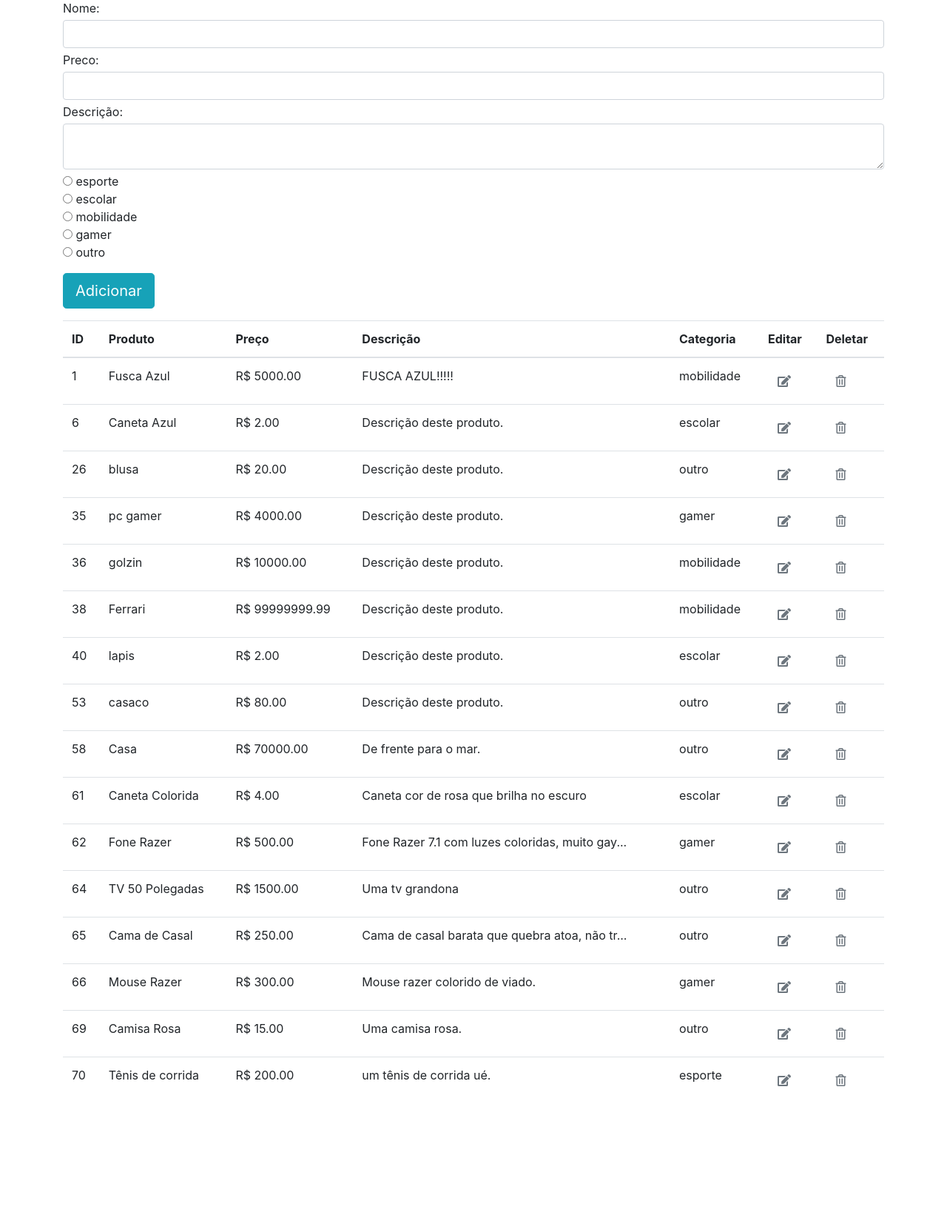
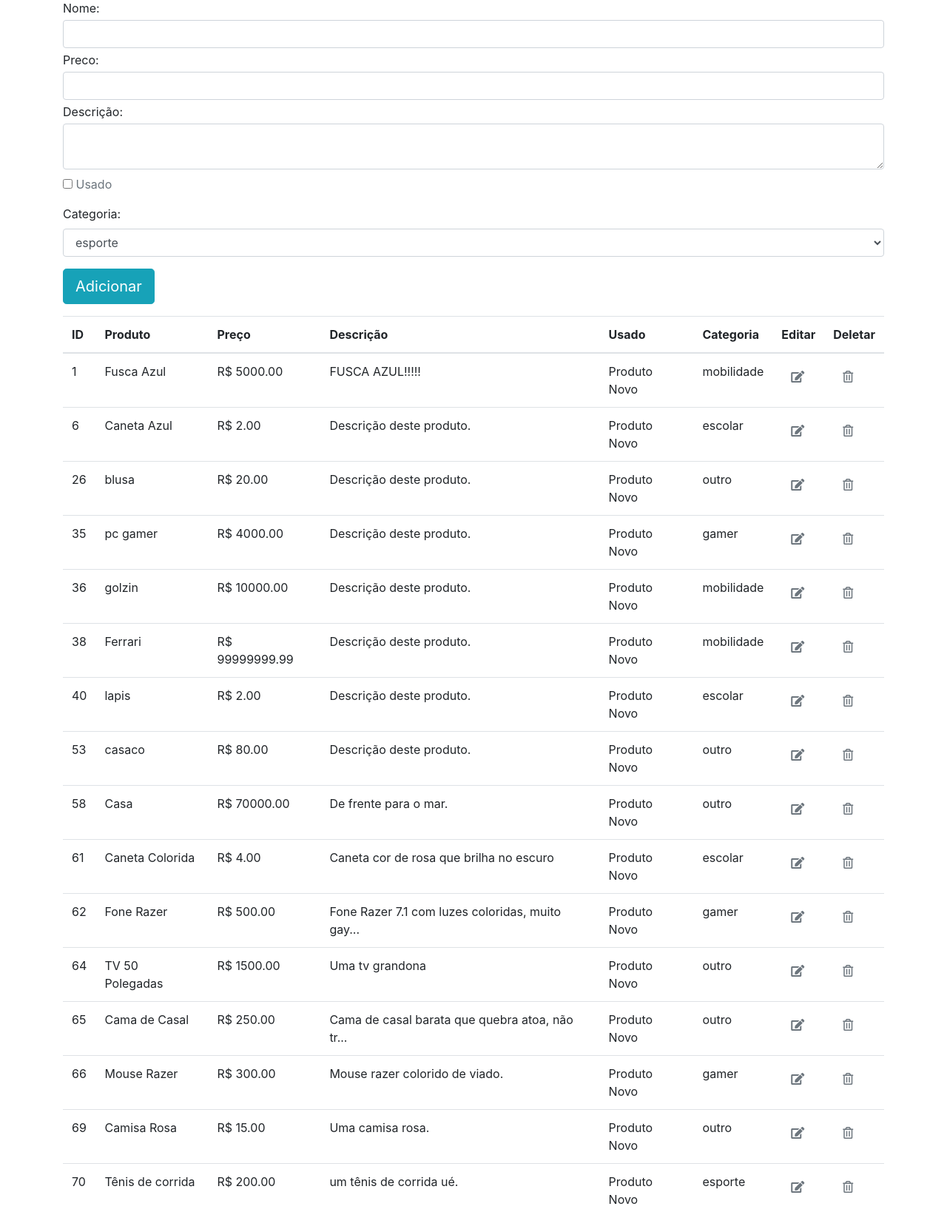
Before and after one commit to wkiane/product-management-system, a PHP site: page /alura/ in a window 1280 px wide. Shown: the part 137-1798 px from the top of the page at 74% size. Before the commit the page ends 1605 px from the top, so only its background shows below. Run offline with PHP 8.4, Linux system fonts and the light colour scheme; a user stored in the database is signed in; data comes from the database, SQL or seed files in the repository; data that the repository does not hold is empty; some libraries are stand-ins or nearby versions.

Commit message:
Add files via upload

```diff
--- a/classes/Categoria.php
+++ b/classes/Categoria.php
@@ -8,4 +8,8 @@
             $stmt->execute();
             return $stmt->fetchAll();
         }
+
+        public function radioButtonSelected() {
+
+        }
 	}
--- a/classes/Produto.php
+++ b/classes/Produto.php
@@ -6,6 +6,7 @@
 		private $nome;
 		private $preco;
 		private $descricao;
+		private $usado;
 		private $categoria_id;
 
 		// funcoes ligadas ao bd
@@ -26,23 +27,29 @@
 			$this->categoria_id = $categoria_id;
 		}
 
+		public function setUsado($usado) {
+			$this->usado = $usado;
+		}
+
 		public function insert() {
-			$sql = "INSERT INTO $this->table (nome, preco, descricao, categoria_id) VALUES (:nome, :preco, :descricao, :categoria_id)";
+			$sql = "INSERT INTO $this->table (nome, preco, descricao, categoria_id, usado) VALUES (:nome, :preco, :descricao, :categoria_id, :usado)";
+			$stmt = DB::prepare($sql);
+			$stmt->bindParam(':nome', $this->nome);
+			$stmt->bindParam(':preco', $this->preco);
+			$stmt->bindParam(':descricao', $this->descricao);
+			$stmt->bindParam(':usado', $this->usado);
+			$stmt->bindParam(':categoria_id', $this->categoria_id);
+			return $stmt->execute();
+		}
+
+		public function update($id) {
+			$sql = "UPDATE $this->table SET nome = :nome, preco = :preco, descricao = :descricao, usado = :usado, categoria_id = :categoria_id WHERE id = :id";
 			$stmt = DB::prepare($sql);
 			$stmt->bindParam(':nome', $this->nome);
 			$stmt->bindParam(':preco', $this->preco);
 			$stmt->bindParam(':descricao', $this->descricao);
 			$stmt->bindParam(':categoria_id', $this->categoria_id);
-			return $stmt->execute();
-		}
-
-		public function update($id) {
-			$sql = "UPDATE $this->table SET nome = :nome, preco = :preco, descricao = :descricao, categoria_id = :categoria_id WHERE id = :id";
-			$stmt = DB::prepare($sql);
-			$stmt->bindParam(':nome', $this->nome);
-			$stmt->bindParam(':preco', $this->preco);
-			$stmt->bindParam(':descricao', $this->descricao);
-			$stmt->bindParam(':categoria_id', $this->categoria_id);
+			$stmt->bindParam(':usado', $this->usado);
 			$stmt->bindParam(':id', $id);
 			return $stmt->execute();
 		}
@@ -55,21 +62,24 @@
         }
 
 		// funcoes ligadas a interface
-		public function editarProduto($nome, $preco, $descricao, $categoria_id, $id) {
+		public function editarProduto($nome, $preco, $descricao, $categoria_id, $usado, $id) {
 			$this->setNome($nome);
 		    $this->setPreco($preco);
 		    $this->setDescricao($descricao);
 		    $this->setCategoria($categoria_id);
+		    $this->setUsado($usado);
 		    $this->update($id);
 		}
 
-		public function addProduto($nome, $preco, $descricao, $categoria_id) {
+		public function addProduto($nome, $preco, $descricao, $categoria_id, $usado) {
 			$this->setNome($nome);
 	        $this->setPreco($preco);
 	        $this->setDescricao($descricao);
 	        $this->setCategoria($categoria_id);
+	        $this->setUsado($usado);
 	        if($this->insert()) {
 	            header("Location: index.php?added=true");
+	            die();
 	        };
 		}
 	};
--- a/index.php
+++ b/index.php
@@ -30,8 +30,12 @@
 		    $preco = $_POST['preco'];
 		    $descricao = $_POST['descricao'];
 		    $categoria_id = $_POST['categoria_id'];
-		    array_key_exists('gender', $_POST);
-		    $produto->editarProduto($nome, $preco, $descricao, $categoria_id, $id);
+		    if(isset($_POST['usado'])) {
+				$usado = true;
+			} else {
+				$usado = false;
+			};
+		    $produto->editarProduto($nome, $preco, $descricao, $categoria_id, $usado, $id);
 	endif;
 	?>
  	<div class="container">
@@ -46,18 +50,28 @@
 	            		$preco = $_POST['preco'];
 	            		$descricao = $_POST['descricao'];
 	            		$categoria_id = $_POST['categoria_id'];
-	            		$produto->addProduto($nome, $preco, $descricao, $categoria_id);
+	            		 if(isset($_POST['usado'])) {
+							$usado = true;
+						} else {
+							$usado = false;
+						};
+	            		$produto->addProduto($nome, $preco, $descricao, $categoria_id, $usado);
 	 				}
 	 			?>
 	 			<h1 class="font-weight-light">Adicionar Produto</h1>
 	 			<form method="POST" class="form">
 	 				Nome: <input class="form-control my-1" type="text" name="nome">
 	 				Preco: <input class="form-control my-1" type="number" name="preco">
-	 				Descrição: <textarea class="form-control my-1" name="descricao"></textarea>
-	 				<?php foreach($categoria->findAll() as $categorias => $categoria) : ?>
-						<input type="radio" name="categoria_id" value="<?=$categoria->id?>">
-						<?=$categoria->nome;?><br>
-					<?php endforeach; ?>
+	 				Descrição: <textarea class="form-control mt-1 mb-2" name="descricao"></textarea>
+					<input type="checkbox" name="usado" id="usado" value="true">
+					<label class="text-secondary" for="usado">Usado</label>
+	 				<br>
+	 				<div class="pt-2"></div> Categoria: <div class="pb-2"></div>
+	 				<select name="categoria_id" class="form-control">
+		 				<?php foreach($categoria->findAll() as $categorias => $categoria) : ?>
+							<option value="<?=$categoria->id;?>"><?=$categoria->nome;?></option>
+						<?php endforeach; ?>
+					</select>
 	 				<input type="submit" name="adicionar" value="Adicionar" class="btn btn-info my-3 btn-lg">
 	 			</form>
  			</div>
@@ -89,6 +103,11 @@
 	        	if(isset($_POST['editar_link'])) :
 	            $id = (int)$_POST['id'];
             	$result = $produto->find($id);
+			    if (isset($produto->usado) && $produto->usado == 0) {
+					$usado = '';
+				} else {
+					$usado = "checked='checked'";
+				};
     		?>
     			<br>
 	    		<h1 class="font-weight-light">Editar</h1>
@@ -96,11 +115,18 @@
 	 				Nome: <input class="form-control my-1" type="text" name="nome" value="<?= $result->nome; ?>">
 	 				Preco: <input class="form-control my-1" type="number" name="preco" value="<?= $result->preco; ?>">
 	 				Descrição: <textarea class="form-control my-1" name="descricao"><?= $result->descricao; ?></textarea>
+	 				<input type="checkbox" name="usado" id="usado" value="true">
+					<label class="text-secondary" for="usado">Usado</label>
+	 				<br>
 	 				<input type="hidden" name="id" value="<?= $result->id; ?>">
-	 				<?php foreach($categoria->findAll() as $categorias => $categoria) : ?>
-						<input type="radio" name="categoria_id" value="<?=$categoria->id?>">
-						<?=$categoria->nome;?><br>
-					<?php endforeach; ?>
+	 				<div class="pt-2"></div> Categoria: <div class="pb-2"></div>
+	 				<select name="categoria_id" class="form-control">
+		 				<?php foreach($categoria->findAll() as $categorias => $categoria) :
+
+		 				?>
+							<option value="<?=$categoria->id;?>"><?=$categoria->nome;?></option>
+						<?php endforeach; ?>
+					</select>
 	 				<input type="submit" name="editar_produto" value="Editar" class="my-3 btn btn-info btn-lg">
 	 			</form>
     		<?php endif; ?>
@@ -112,6 +138,7 @@
 			    	<th scope="col">Produto</th>
 			    	<th scope="col">Preço</th>
 			    	<th scope="col">Descrição</th>
+			    	<th scope="col">Usado</th>
 			    	<th scope="col">Categoria</th>
 			    	<th scope="col">Editar</th>
 			    	<th scope="col">Deletar</th>
@@ -131,6 +158,15 @@
 									echo $value->descricao;
 								};
 							?>
+						</td>
+						<td>
+							<?php
+								if($value->usado == 0) {
+									echo 'Produto Novo';
+								} else {
+									echo 'Produto Usado';
+								}
+							 ?>
 						</td>
 						<td><?= $value->categoria_nome; ?></td>
 			    		<td class="padding-l">
```
